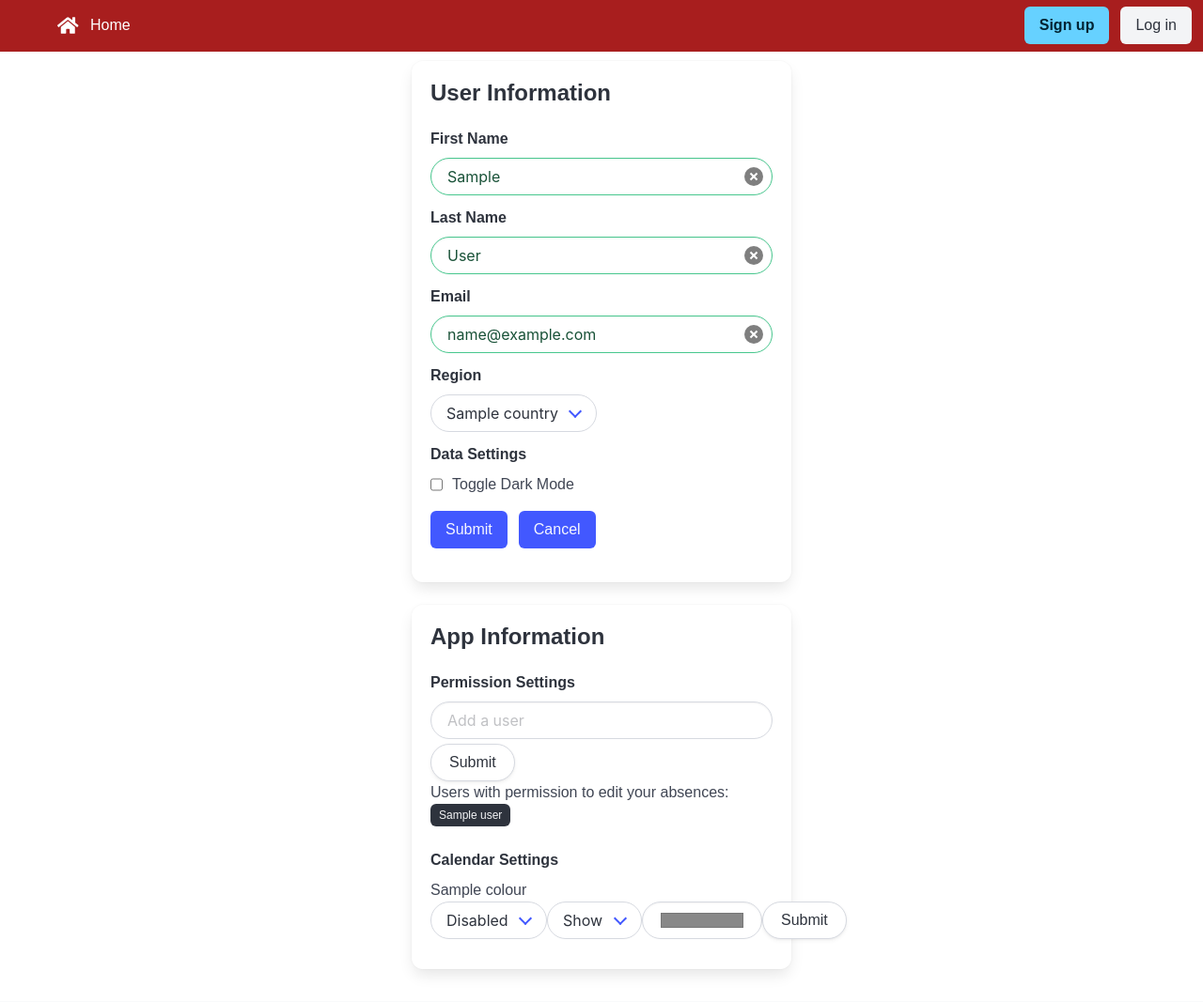
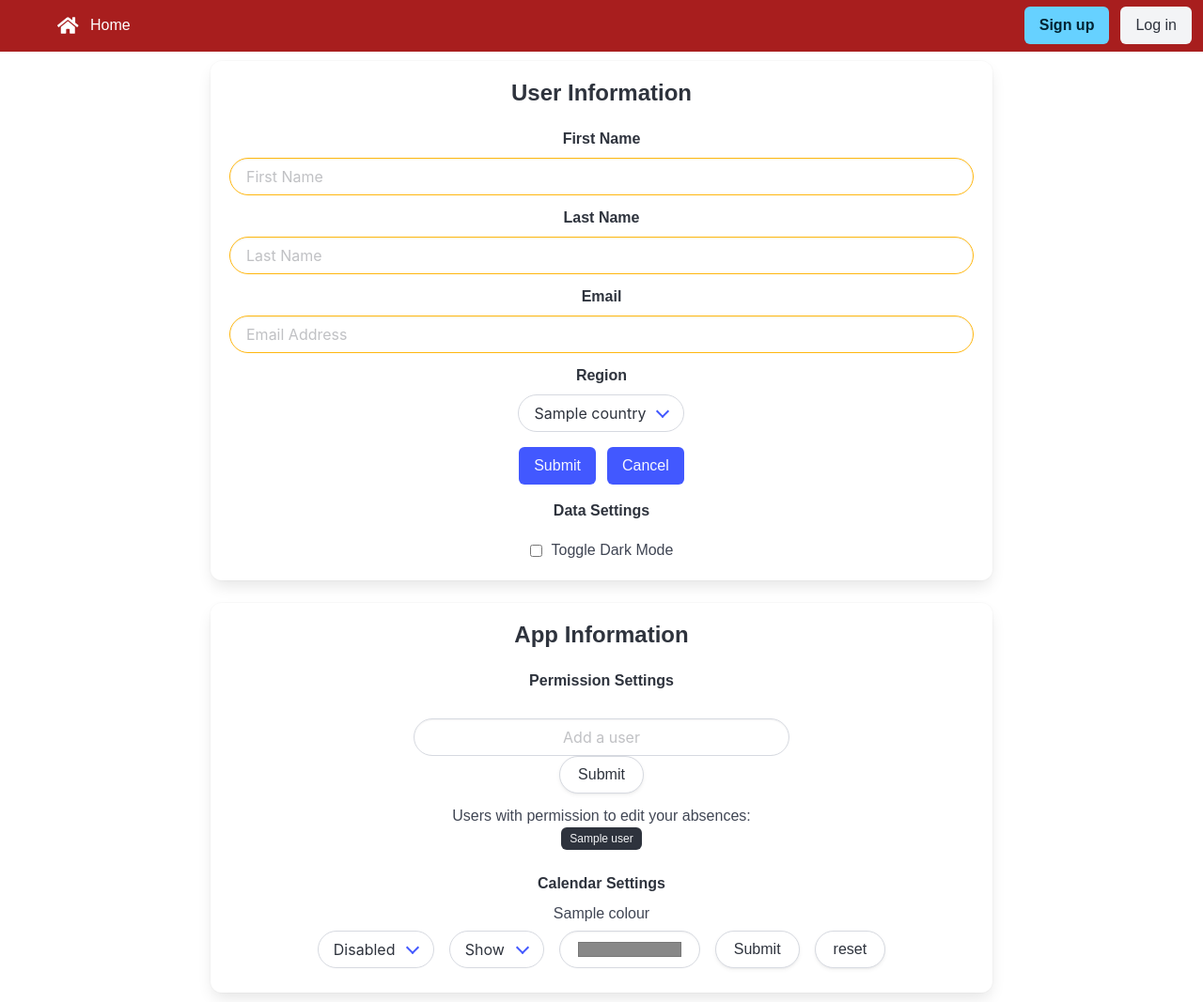
Before and after one commit to rropen/absense-planner, a Django app: template ap_src/templates/ap_app/settings.html in a window 1280 px wide. Shown: the part 200-1267 px from the top of the page at 94% size. Run offline with Django 3.2, Linux system fonts and the light colour scheme; the template is opened without the code that fills it: most values are stand-ins (such as "Sample title", 1, 10 or a date in 2020); parts of the project's set-up code (start-up, migrations or seed data) failed here and were passed over; some libraries are stand-ins or nearby versions; grey boxes are pictures that could not be loaded.

Commit message:
undo button changed to reset, settings page centred, 3 min char popup removed
i changed the undo button to a reset button that restores it to its original colours as the other one had issues. i centred the settings page and made the box larger to make the whole page less cramped and then i removed the pop up asking for a minimum of 3 characters as requested from issues

```diff
--- a/ap_src/templates/ap_app/elements/colour_picker.html
+++ b/ap_src/templates/ap_app/elements/colour_picker.html
@@ -1,7 +1,7 @@
 {% load static %}
 <form method="post" action="{% url 'update-colour' %}">
     {% csrf_token %}
-    <nav class="navbar permission_input_select">
+    <nav class="navbar permission_input_select" style="display: flex; justify-content: center; align-items: center; gap: 1rem; flex-wrap: nowrap;">
         <div class="control">
             <div class="select is-rounded">
                 <select name="enabled">
@@ -27,13 +27,25 @@
             </select>
         </div>
         <div class="control">
-            <input type="color" class="input is-rounded colour-selector" value="{{ colour_value }}" name="colour" />
+            <input type="color" style="width:150px" class="input is-rounded colour-selector" value="{{ colour_value }}" name="colour" />
         </div>
         <div class="control">
             <button class="button is-rounded" type="submit">
                 Submit
             </button>
         </div>
+        <div class="control button-group">
+            <button class="button is-rounded"
+                type="submit"
+                {% if name == "Bank Holidays" %}
+                    value="#28663a" name="colour"
+                {% elif name == "Weekends" %}
+                    value="#206cab" name="colour"
+                {% endif %}
+            >
+                reset
+            </button>
+        </div>
     </nav>
-    <input type="hidden" name="name" value="{{ name }}"></input>
+    <input type="hidden" name="name" value="{{ name }}">
 </form>
--- a/ap_src/templates/ap_app/settings.html
+++ b/ap_src/templates/ap_app/settings.html
@@ -5,21 +5,18 @@
 {% block content %}
 
 <body>
-
     <div class="columns is-centered">
-        <div class="column is-one-third">
-            <div class="box">
+        <div class="column is-two-thirds">
+            <!-- User Information Section -->
+            <div class="box has-text-centered">
                 <h3 class="title is-4">User Information</h3>
                 <form method="POST">
                     {% csrf_token %}
                     <div class="field">
                         <label class="label"><div class="dText">First Name</div></label>
-                        <div class ="control has-icons-right">
-                            {% if user_details.first_name %}
-                                <input class="input is-rounded is-success darkInput" type="text" placeholder="First Name" value="{{ user_details.first_name }}" name="firstName" id="first-name-input">
-                                <span class="icon is-small is-right">
-                                    <button type="button" class="delete" aria-label="delete" onclick="deleteInputtedValue('first-name-input')"></button>
-                                </span>
+                        <div class="control">
+                            {% if user.first_name %}
+                            <input class="input is-rounded is-success darkInput" type="text" placeholder="First Name" value="{{ user.first_name }}" name="firstName">
                             {% else %}
                             <input class="input is-rounded is-warning darkInput" type="text" placeholder="First Name" name="firstName">
                             {% endif %}
@@ -27,12 +24,9 @@
                     </div>
                     <div class="field">
                         <label class="label"><div class="dText">Last Name</div></label>
-                        <div class ="control has-icons-right">
-                            {% if user_details.last_name %}
-                                <span class="icon is-small is-right">
-                                    <button type="button" class="delete" aria-label="delete" onclick="deleteInputtedValue('last-name-input')"></button>
-                                </span>
-                                <input class="input is-rounded is-success darkInput" type="text" placeholder="Last Name" value="{{ user_details.last_name }}" name="lastName" id="last-name-input">
+                        <div class="control">
+                            {% if user.last_name %}
+                            <input class="input is-rounded is-success darkInput" type="text" placeholder="Last Name" value="{{ user.last_name }}" name="lastName">
                             {% else %}
                             <input class="input is-rounded is-warning darkInput" type="text" placeholder="Last Name" name="lastName">
                             {% endif %}
@@ -41,10 +35,10 @@
                     <div class="field">
                         <label class="label"><div class="dText">Email</div></label>
                         <div class="control has-icons-right">
-                            {% if user_details.email %}
-                                <input class="input is-rounded is-success darkInput" type="email" placeholder="Email Address" name="email" id="email-input" value="{{ user_details.email }}">
+                            {% if user.email %}
+                            <input class="input is-rounded is-success darkInput" type="email" placeholder="Email Address" name="email" id="email-input" value="{{ user.email }}">
                             <span class="icon is-small is-right">
-                                    <button type="button" class="delete" aria-label="delete" onclick="deleteInputtedValue('email-input')"></button>
+                                <button class="delete" aria-label="delete" onclick="deleteInputtedValue('email-input')"></button>
                             </span>
                             {% else %}
                             <input class="input is-rounded is-warning darkInput" type="email" placeholder="Email Address" name="email">
@@ -67,46 +61,47 @@
                             </div>
                         </div>
                     </div>
-                    <div class="field">
-                        <label class="label"><div class="dText">Data Settings</div></label>
-                        <div class="control">
-                            <label style="display: flex; gap: 10px;">
-                                {% if dark_mode %}
-                                <input type="checkbox" checked="checked" id="darkModeToggle" name="dark"></input>
-                                {% else %}
-                                <input type="checkbox" id="darkModeToggle" name="dark"></input>
-                                {% endif %}
-                                <div class="dText">
-                                    Toggle Dark Mode
-                                </div>
-                            </label>
-                        </div>
-                    </div>
-                    <div class="field is-grouped my-4">
+
+                    <!-- Submit and Cancel Buttons -->
+                    <div class="field is-grouped is-grouped-centered my-4">
                         <div class="control">
                             <button class="button is-link settings-submit-button">Submit</button>
                         </div>
                         <div class="control">
-                            <button class="button is-link">Cancel</button>
+                            <button class="button is-link" type="button" onclick="window.location.href='{{ cancel_url }}'">Cancel</button>
+                        </div>
+                    </div>
+
+                    <!-- Data Settings Section -->
+                    <div class="field" style="display: flex; flex-direction: column; align-items: center; gap: 10px;">
+                        <label class="label" style="text-align: center;">
+                            <div class="dText">Data Settings</div>
+                        </label>
+                        <div class="control" style="display: flex; align-items: center; gap: 10px;">
+                            <input type="checkbox" id="darkModeToggle" name="dark" {% if dark_mode %}checked{% endif %}>
+                            <div class="dText">Toggle Dark Mode</div>
                         </div>
                     </div>
                 </form>
             </div>
-            <div class="box">
+
+            <!-- App Information Section -->
+            <div class="box has-text-centered">
                 <h3 class="title is-4"><div class="dText">App Information</div></h3>
+                <div class="field" style="display: flex; flex-direction: column; align-items: center; gap: 20px;">
                     <label class="label"><div class="dText">Permission Settings</div></label>
-                <nav class="navbar">
-                    <div class="permission_input_select">
-                        <div class="control">
-                            <input class="input is-rounded darkInput" placeholder="Add a user" type="text" size="50" id="user_permission_input">
+                    <div class="control" style="width: 100%; max-width: 400px;">
+                        <div class="permission_input_select" style="display: flex; justify-content: center;">
+                            <input class="input is-rounded darkInput" placeholder="Add a user" type="text" size="50" id="user_permission_input" style="text-align:center;">
+                        </div>
+                        <div class="control" style="display: flex; justify-content: center;">
                             {% csrf_token %}
-                            <button class="button is-rounded submit-button" onclick="addUserPermission('{{ csrf_token }}')">Submit</button>
+                            <button class="button is-rounded" onclick="addUserPermission('{{ csrf_token }}')">Submit</button>
                         </div>
                     </div>
-
-                </nav>
+                </div>
                 <h6><div class="dText">Users with permission to edit your absences:</div></h6>
-                <div class="tags">
+                <div class="tags" style="display: flex; justify-content: center;">
                     {% for user in userprofile.edit_whitelist.all %}
                         <span class="tag is-dark">{{user}}</span>
                     {% endfor %}
@@ -117,11 +112,11 @@
                 <div class="permission_input_select">
                     {% include 'ap_app/elements/colour_picker.html' with colour_value=colour.colour name=colour.name enabled=colour.enabled %}
                 </div>
-
                 {% endfor %}
             </div>
         </div>
     </div>
+
     <div id="stylesheet-paths"
         darkmode-location="{% static 'css/dark.css' %}"
         lightmode-location="{% static 'css/light.css' %}">
--- a/ap_src/templates/teams/create_team.html
+++ b/ap_src/templates/teams/create_team.html
@@ -22,11 +22,6 @@
 
 
         {{ form | bulma }}
-
-    <div id="notif-info" class="notification is-info">
-    <button class="delete" type="button"></button>
-    Enter a minimum of 3 characters for the team name and team description.
-    </div>
 
     <div id="notif-warning" class="notification is-warning">
     <button class="delete" type="button"></button>
```
Lines whose indentation alone changed are shown as unchanged.
